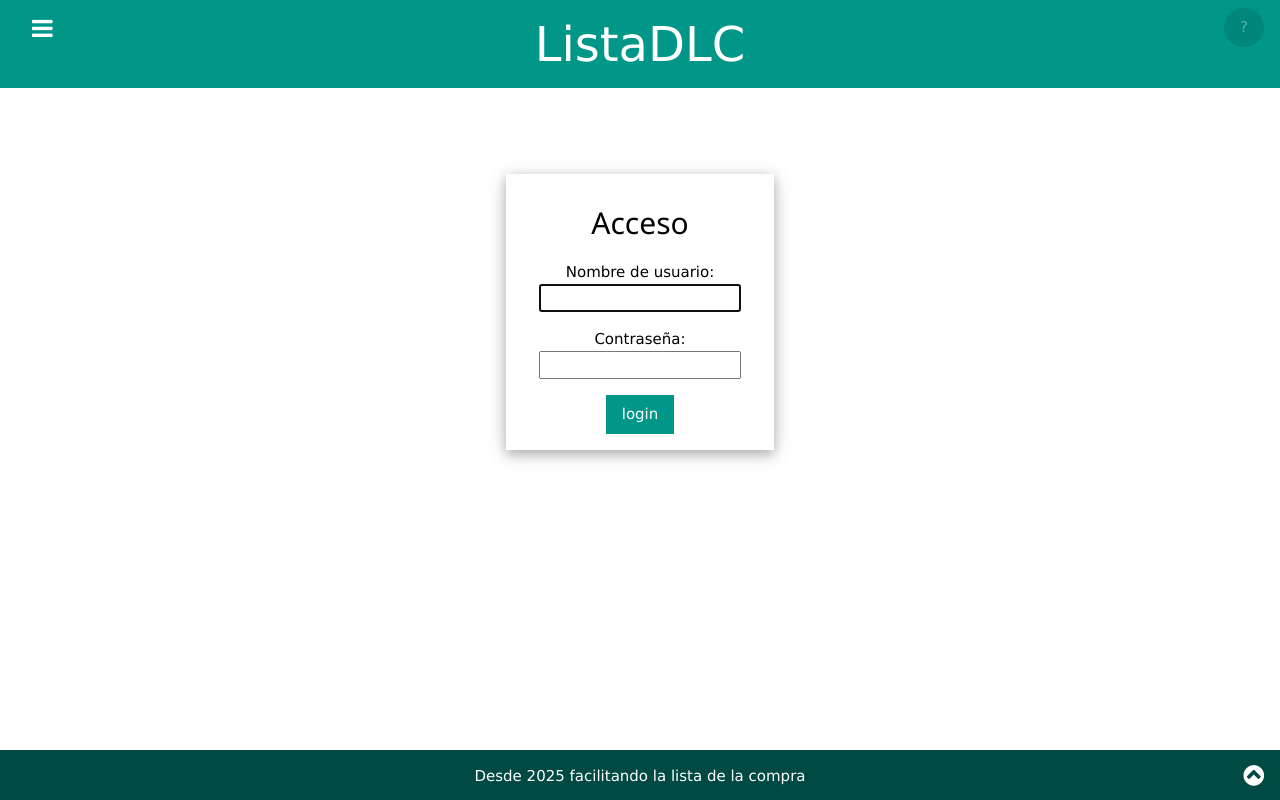
After one commit to jpasao/listacompraWebview, a Django app: page /accounts/login/ in a window 1280 px wide. The commit adds this page. Run offline with Django 5.2, Linux system fonts and the light colour scheme.

Commit message:
Add login and improve template

```diff
--- a/lista/static/css/lista.css
+++ b/lista/static/css/lista.css
@@ -1,6 +1,15 @@
 footer {
     position:absolute;
     bottom: 0;
-    height: 120px;
+    height: 50px;
     width: 100%;
 }
+.center {
+    display: flex;
+    justify-content: center;
+    align-items: center;
+}
+.login {
+    max-width: 300px;
+    margin: 70px auto;
+}
--- a/lista/templates/lista/base.html
+++ b/lista/templates/lista/base.html
@@ -21,9 +21,24 @@
         </nav>
         <!-- Header -->
         <header class="w3-container w3-theme w3-padding" id="myHeader">
-            <i onclick="w3_open()" class="fa fa-bars w3-xlarge w3-button w3-theme"></i>
-            <div class="w3-center">
-                <h1 class="w3-xxxlarge w3-animate-bottom">ListaDLC</h1>
+            <div class="w3-row">
+                <div class="w3-third">
+                    <i onclick="w3_open()" class="fa fa-bars w3-xlarge w3-button w3-theme"></i>
+                </div>
+                <div class="w3-third">
+                    <span class="w3-xxxlarge w3-animate-bottom center">ListaDLC</span>
+                </div>
+                <div class="w3-third">
+                    <span class="w3-bar-item w3-right">
+                        <a class="w3-button w3-theme-d3 w3-disabled w3-circle">
+                            {% if user.is_authenticated %}
+                            {{ user.username|slice:":1"|upper }}
+                            {% else %}
+                            ?
+                            {% endif %}
+                        </a>
+                    </span>
+                </div>
             </div>
         </header>
         <div class="w3-row-padding w3-center w3-margin-top">
@@ -31,12 +46,12 @@
             {% endblock %}
         </div>
         <!-- Footer -->
-        <footer class="w3-container w3-theme-dark w3-padding-16">
-            <p>Desde 2025 facilitando esto del planificar la lista de la compra</p>
-            <div style="position:relative;bottom:55px;" class="w3-tooltip w3-right">
-            <span class="w3-text w3-theme-light w3-padding">¡Arriba con ella!</span>
-            <a class="w3-text-white" href="#myHeader"><span class="w3-xlarge">
-            <i class="fa fa-chevron-circle-up"></i></span></a>
+        <footer class="w3-container w3-theme-dark">
+            <p class="center">Desde 2025 facilitando la lista de la compra</p>
+            <div style="position:relative;bottom:45px;" class="w3-tooltip w3-right">
+                <span class="w3-text w3-theme-light w3-padding">¡Arriba con ella!</span>
+                <a class="w3-text-white" href="#myHeader"><span class="w3-xlarge">
+                <i class="fa fa-chevron-circle-up"></i></span></a>
             </div>
         </footer>
         <script>
--- /dev/null
+++ b/lista/templates/registration/login.html
@@ -0,0 +1,23 @@
+{% extends "lista/base.html" %}
+
+{% block content %}
+    {% if form.errors %}
+        <p>Algo no habrás puesto bien... inténtalo otra vez.</p>
+    {% endif %}
+    <div class="w3-container login">
+        <form method="post" action="{% url 'login' %}" class="w3-container w3-card-4 w3-padding-16">
+        {% csrf_token %}
+            <h2>Acceso</h2>
+            <div class="w3-section">
+                {{ form.username.label_tag }}
+                {{ form.username }}
+            </div>
+            <div class="w3-section">
+                {{ form.password.label_tag }}
+                {{ form.password }}
+            </div>
+            <input type="submit" value="login" class="w3-button w3-theme" />
+            <input type="hidden" name="next" value="{{ next }}" />
+        </form>
+    </div>
+{% endblock %}
--- a/lista/views.py
+++ b/lista/views.py
@@ -1,6 +1,9 @@
 from django.shortcuts import render
+from django.contrib.auth.decorators import login_required
+
 from .models import Authors
 
+@login_required
 def author_list(request):
     authors = Authors.objects.order_by('authorid')
     return render(request, 'lista/author_list.html', {'authors': authors})
--- a/webview/settings.py
+++ b/webview/settings.py
@@ -118,3 +118,5 @@ STATIC_ROOT = BASE_DIR / 'static'
 # https://docs.djangoproject.com/en/5.1/ref/settings/#default-auto-field
 
 DEFAULT_AUTO_FIELD = 'django.db.models.BigAutoField'
+
+LOGIN_REDIRECT_URL = '/'
--- a/webview/urls.py
+++ b/webview/urls.py
@@ -1,7 +1,10 @@
 from django.contrib import admin
 from django.urls import path, include
+from django.contrib.auth import views
 
 urlpatterns = [
     path('admin/', admin.site.urls),
+    path('accounts/login/', views.LoginView.as_view(), name='login'),
+    path('accounts/logout/', views.LogoutView.as_view(next_page='/'), name='logout'),
     path('', include('lista.urls')),
 ]
```
